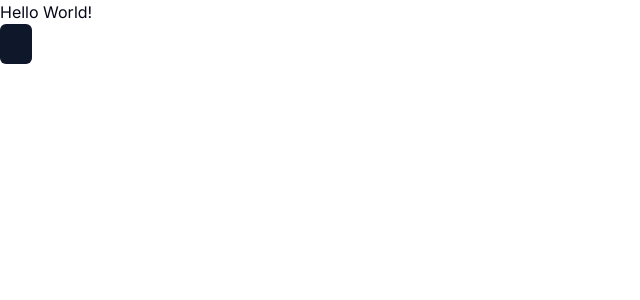
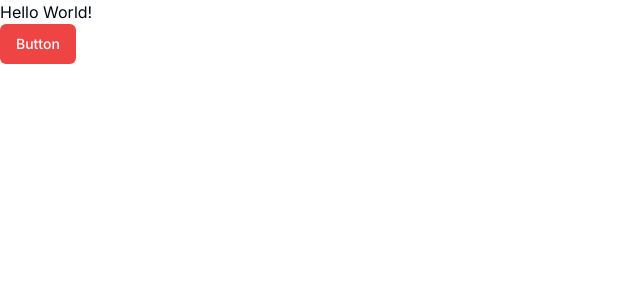
Before and after one commit to JethroNatividad/another-todo-app, a Next.js app: page / in a window 1280 px wide. Shown: the top 300 px of the page, without its empty margins (0-640 px from the left). Built offline with nearby package versions, Linux system fonts and the light colour scheme.

Commit message:
test button

```diff
--- a/app/page.tsx
+++ b/app/page.tsx
@@ -4,7 +4,7 @@ export default function Home() {
   return (
     <main>
       <h1>Hello World!</h1>
-      <Button />
+      <Button variant="destructive">Button</Button>
     </main>
   );
 }
```
